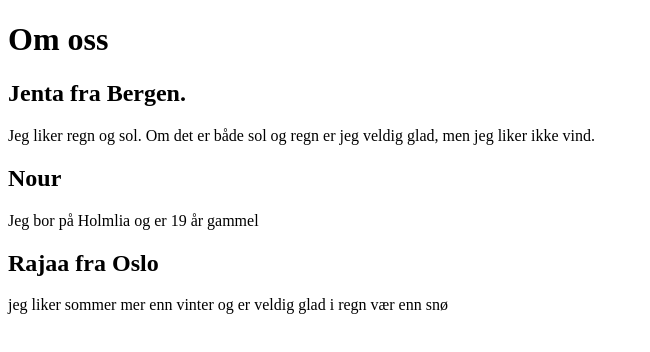
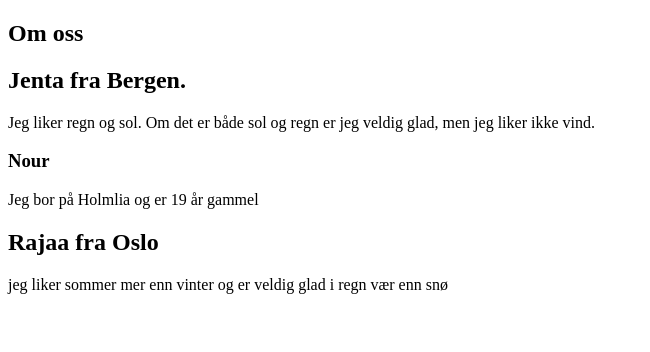
Before and after one commit to DATA1200-2025/valgfri-oppgave-1-git-anbefales-super-awsom, a plain HTML site: page index.html in a window 1280 px wide. Shown: the whole page, without its empty margins (0-650 px from the left). Drawn offline with Linux system fonts and the light colour scheme.

Commit message:
Nour 2.1

```diff
--- a/index.html
+++ b/index.html
@@ -4,11 +4,11 @@
 
     </head>
     <body>
-<h1> Om oss</h1>
+<h2> Om oss</h2>
         <h2>Jenta fra Bergen. </h2>
         <p>Jeg liker regn og sol. Om det er både sol og regn er jeg veldig glad, men jeg liker ikke vind.</p>
 
-        <h2>Nour</h2>
+        <h3>Nour</h3>
         <p>Jeg bor på Holmlia og er 19 år gammel</p>
 
         <h2> Rajaa fra Oslo</h2>
```
